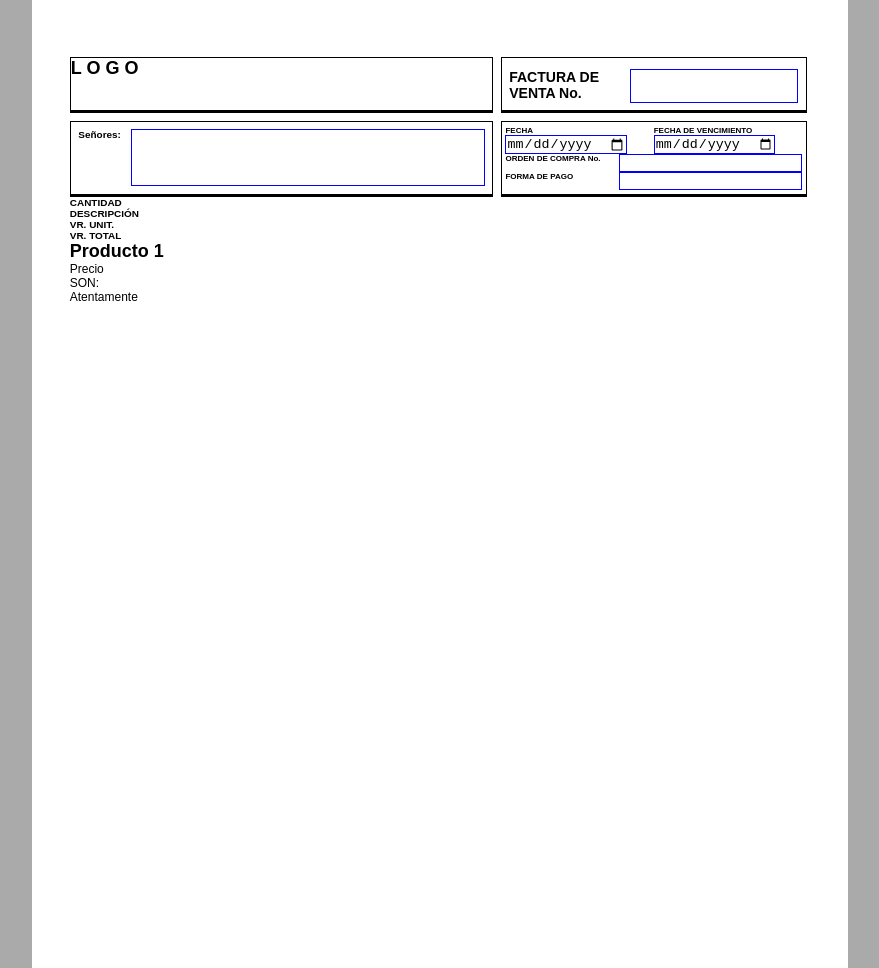
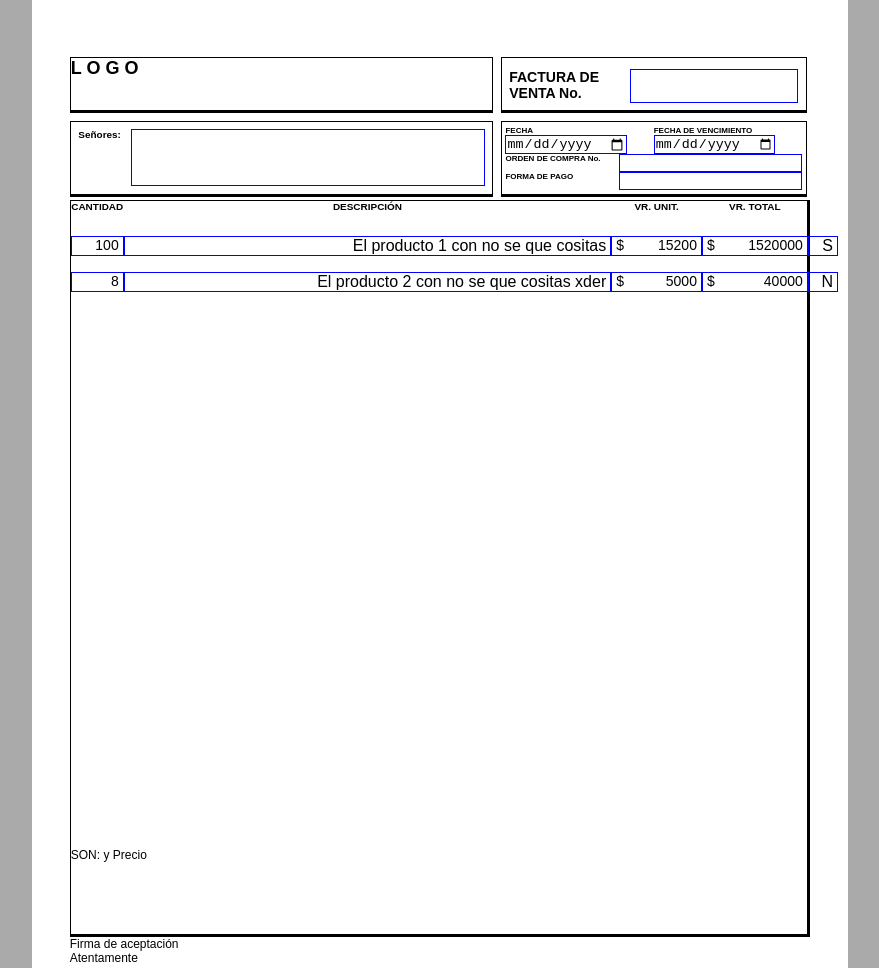
Before and after one commit to jhnemogap/invoiceJHNS_01, a website built with Parcel: page index.html in a window 1280 px wide. Shown: the top 968 px of the page, without its empty margins (200-1079 px from the left). Built offline with nearby package versions, Linux system fonts and the light colour scheme.

Commit message:
Main section products HTML5 & CSS - test in JS3

```diff
--- a/index.html
+++ b/index.html
@@ -77,8 +77,7 @@
       </header>
 
       <main class="main">
-        <section class="products-section">
-          <div class="products-container" id="products-container">
+        <section class="products-container">
           <div class="products-attributes noPrint">
             <h5>CANTIDAD</h5>
             <h5>DESCRIPCIÓN</h5>
@@ -86,19 +85,19 @@
             <h5>VR. TOTAL</h5>
           </div>
 
-            <div class="products" id="products"></div>
+          <div id="products" class="products">
             <!-- Here, Add product by JS -->
           </div>
         </section>
 
         <section class="price-container">
-          Precio
+          SON: y Precio
         </section>
       </main>
 
       <footer class="footer">
         <div class="accept-container">
-          SON:
+          Firma de aceptación
         </div>
 
         <div class="att-container">
--- a/src/index.js
+++ b/src/index.js
@@ -1,5 +1,25 @@
 let $products = document.getElementById('products');
 
-let newProduct = document.createElement('div');
-newProduct.innerHTML = `<h2>Producto 1</h2>`;
+let newProduct = document.createElement('article');
+newProduct.setAttribute('id', 'product-0');
+newProduct.classList.add('product');
+newProduct.innerHTML = `
+    <p class="product__amount">100</p>
+    <p class="product__descrip">El producto 1 con no se que cositas</p>
+    <p class="product__vr-unit"><span>$</span>15200</p>
+    <p class="product__vr-total"><span>$</span>1520000</p>
+    <p class="noPrint">S</p>
+  `;
 $products.appendChild(newProduct);
+
+newProduct = document.createElement('article');
+newProduct.setAttribute('id', 'product-1');
+newProduct.classList.add('product');
+newProduct.innerHTML = `
+    <p class="product__amount">8</p>
+    <p class="product__descrip">El producto 2 con no se que cositas xder</p>
+    <p class="product__vr-unit"><span>$</span>5000</p>
+    <p class="product__vr-total"><span>$</span>40000</p>
+    <p class="noPrint">N</p>
+  `;
+$products.appendChild(newProduct);
--- a/src/styles.css
+++ b/src/styles.css
@@ -2,17 +2,18 @@
   --borderSingle1: 1px solid #000;
   --borderBottom1: 0.1cm solid #000;
   --borderInput: 1px solid #0000ff;
+  --fontSizeProduct: 16px;
 }
 
 *,
 *::after,
 *::before {
+  -webkit-box-sizing: border-box;
   box-sizing: border-box;
-  -webkit-box-sizing: border-box;
+  -webkit-padding-start: 0;
+  -webkit-margin-start: 0;
   padding: 0;
   margin: 0;
-  -webkit-padding-start: 0;
-  -webkit-margin-start: 0;
 }
 
 body {
@@ -36,6 +37,7 @@ textarea {
   padding: 1.5cm 1cm 1.1cm;
 }
 
+/*---- H E A D E R -----*/
 .header {
   display: grid;
   grid-template: 1.5cm 2cm / 11.2cm 8.1cm;
@@ -84,7 +86,55 @@ textarea {
   grid-template-columns: 3cm 1fr;
 }
 
-/* MEDIA QUERIES - Screen < 816px and print */
+/*---- M A I N -----*/
+.main {
+  margin-top: 0.1cm;
+  border: var(--borderSingle1);
+  border-bottom: var(--borderBottom1);
+  border-right: var(--borderBottom1);
+  display: grid;
+  grid-template: 16.9cm 2.3cm / 1fr;
+  grid-gap: 0.2cm;
+}
+
+.products-container {
+  display: flex;
+  flex-direction: column;
+}
+
+.products-attributes {
+  text-align: center;
+  height: 0.5cm;
+  display: grid;
+  grid-template-columns: 1.4cm minmax(6cm, 12.9cm) 2.4cm 2.8cm;
+}
+
+.product {
+  display: grid;
+  grid-template-columns: 1.4cm 12.9cm 2.4cm 2.8cm 0.8cm;
+  font-size: var(--fontSizeProduct);
+  text-align: right;
+  margin-top: 1em;
+}
+
+.product p {
+  padding: 0px 4px;
+  border: var(--borderInput);
+}
+
+.product__amount,
+.product__vr-unit,
+.product__vr-total {
+  font-size: 0.875em;
+}
+
+.product__vr-unit,
+.product__vr-total {
+  display: flex;
+  justify-content: space-between;
+}
+
+/*--- MEDIA QUERIES - Screen < 816px and print ---*/
 @media only screen and (max-width: 815.9px) {
   #app {
     width: 94%;
@@ -97,12 +147,17 @@ textarea {
     grid-template: repeat(4, 1fr) / 1fr;
     grid-gap: 0.2cm 0.2cm;
   }
+
+  .products article {
+    grid-template-columns: 1.4cm minmax(6cm, 12.9cm) 2.4cm 2.8cm 0.8cm;
+  }
 }
 
 @media print {
   :root {
     --borderSingle1: 1px solid #fff;
     --borderBottom1: 0.1cm solid #fff;
+    --borderInput: 1px solid #fff;
   }
 
   input,
```
Lines whose indentation alone changed are shown as unchanged.
